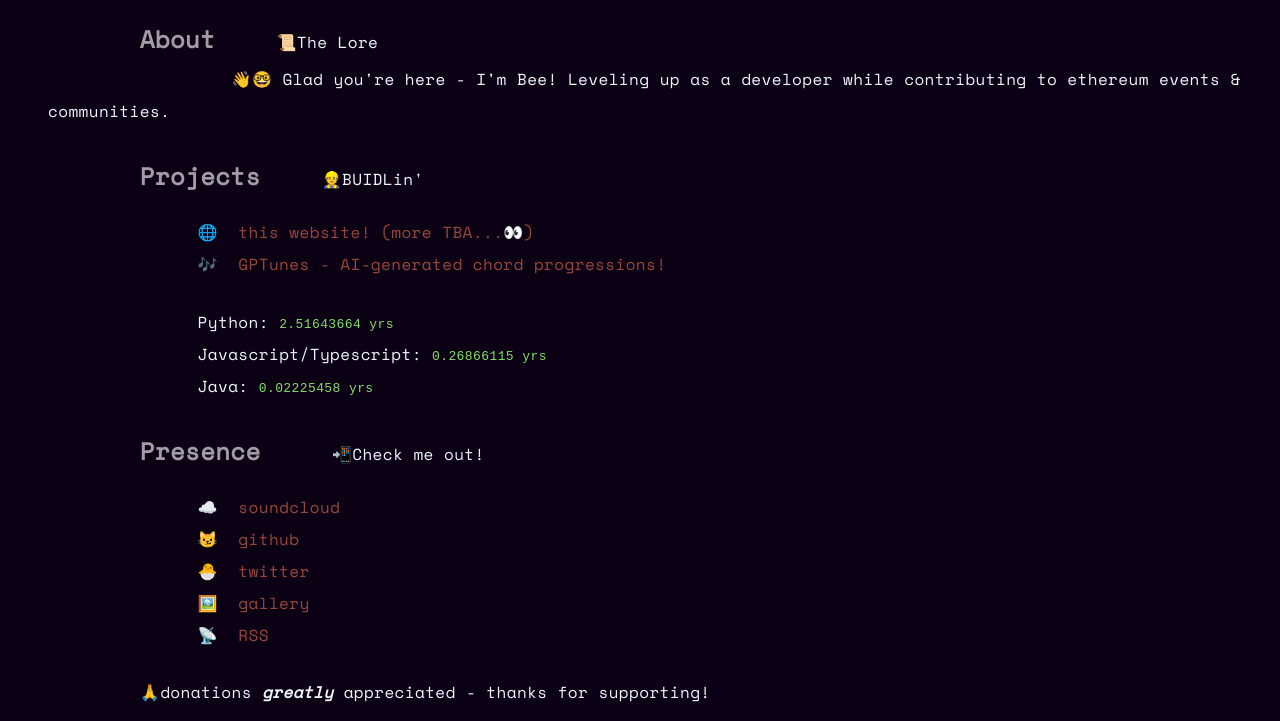
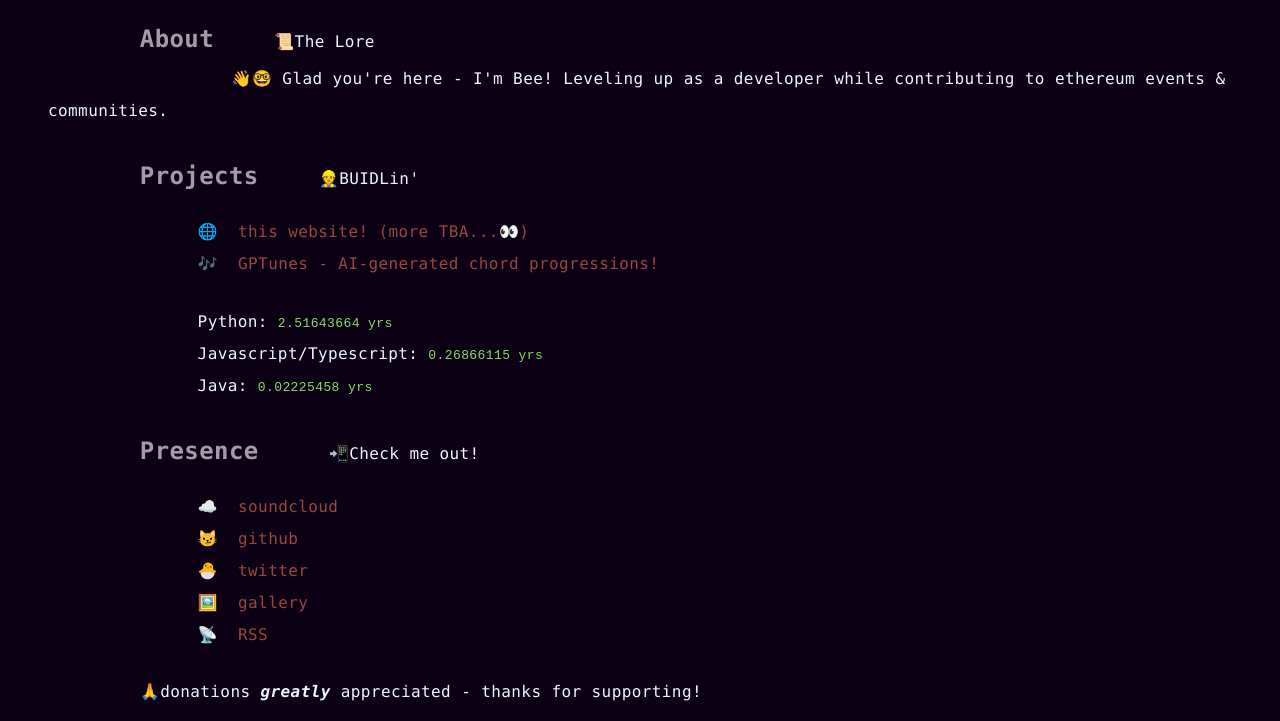
Before and after one commit to beechainfullstack/beechain, a plain HTML site: page index.html in a window 1280 px wide. Shown: the part 169-890 px from the top of the page. Drawn offline with nearby package versions, Linux system fonts and the light colour scheme.

Commit message:
favicon + fonts

```diff
--- a/index.html
+++ b/index.html
@@ -5,8 +5,8 @@
     <meta http-equiv="X-UA-Compatible" content="IE=edge">
     <meta name="viewport" content="width=device-width, initial-scale=1.0">
     <title>beechain site</title>
+    <link rel="shortcut icon" type="image/x-icon" href="favicon.jfif">
     <link rel="stylesheet" type="text/css" href="style.css">  <import style="style.css">
-    <link href='https://fonts.googleapis.com/css?family=Space Mono' rel='stylesheet'>
 </head>
 
 <body>
--- a/style.css
+++ b/style.css
@@ -2,7 +2,7 @@
 body {
     background-color: #0C0014;
     color: #EDF5FC;
-    font-family: 'Space Mono';
+    font-family: 'Lucida Console';
     line-height: 2;
     letter-spacing: 0.025em;
 }
```
Also changed, not shown: favicon.jfif (added).
